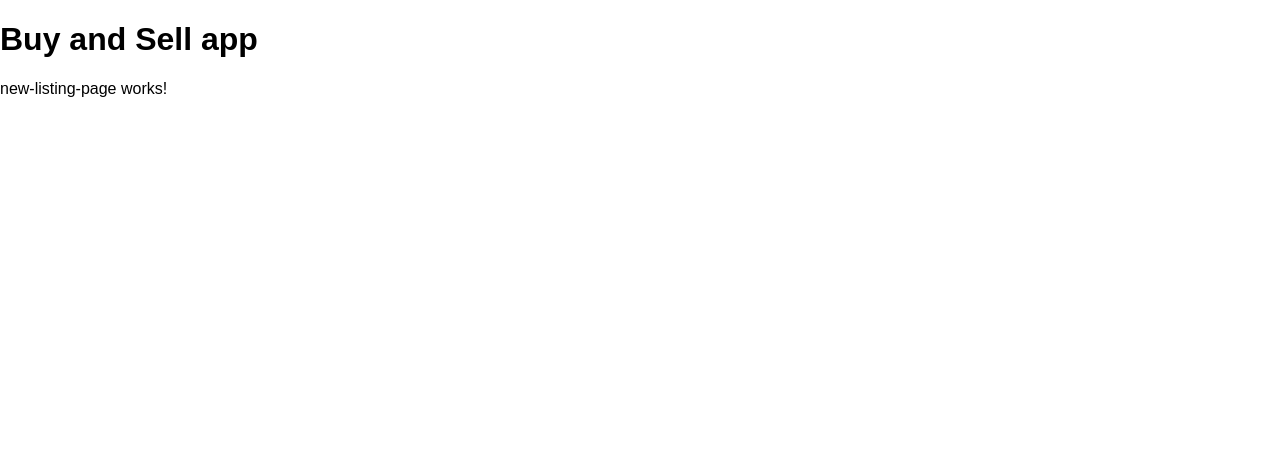
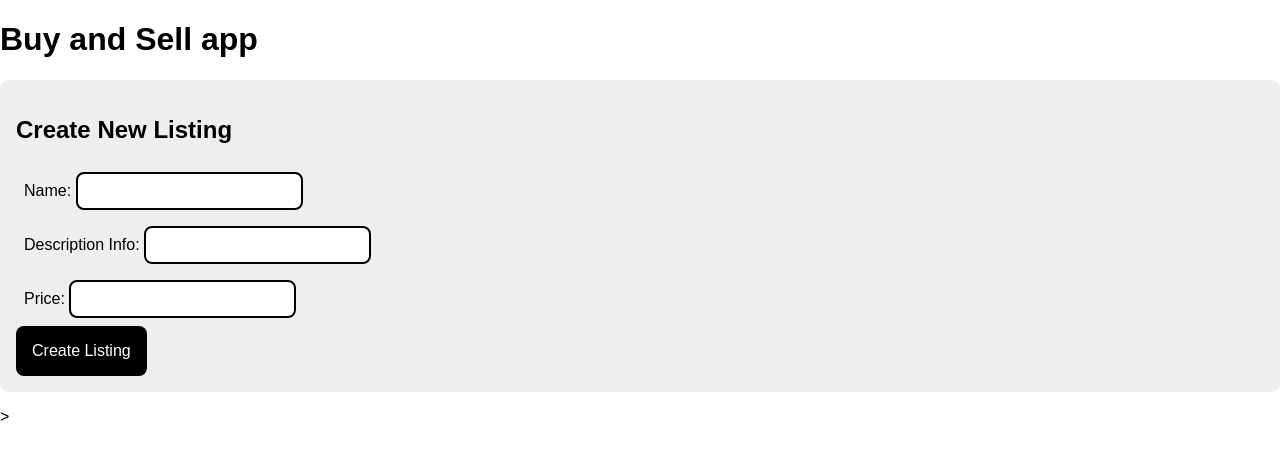
Before and after one commit to laflamablanc/angular-buy-and-sell, an Angular app: page /new-listing in a window 1280 px wide. Shown: the top 460 px of the page. Built offline with nearby package versions, Linux system fonts and the light colour scheme.

Commit message:
Create Listing Page Done

```diff
--- a/src/app/my-listings/my-listings.component.html
+++ b/src/app/my-listings/my-listings.component.html
@@ -1 +1,14 @@
-<p>my-listings works!</p>
+<div class = "content-box" *ngFor="let listing of listings">
+    <h3>{{listing.name}}</h3>
+    <p> {{listing.description}}</p>
+    <p>${{listing.price}}</p>
+    <div class = "buttons-container">
+        <a routerLink = "/edit-listing/{{listing.id}}">
+            <button>Edit</button>
+        </a>
+        <button (click) = "onDeleteClicked(listing.id)">Delete</button>
+    </div>
+</div>
+<a routerLink ="/new-listing">
+    <button>Create New Listing</button>
+</a>
--- a/src/app/my-listings/my-listings.component.ts
+++ b/src/app/my-listings/my-listings.component.ts
@@ -1,4 +1,6 @@
 import { Component, OnInit } from '@angular/core';
+import {fakeMyListings} from '../fake-data'
+import {Listing} from '../types'
 
 @Component({
   selector: 'app-my-listings',
@@ -7,9 +9,16 @@
 })
 export class MyListingsComponent implements OnInit {
 
+  listings: Listing[] = []
+
   constructor() { }
 
   ngOnInit(): void {
+    this.listings = fakeMyListings
+  }
+
+  onDeleteClicked(listingId:string): void {
+    alert(`Deleting your listing w/ Id: ${listingId}`)
   }
 
 }
--- a/src/app/new-listing-page/new-listing-page.component.html
+++ b/src/app/new-listing-page/new-listing-page.component.html
@@ -1 +1,24 @@
-<p>new-listing-page works!</p>
+<div class="content-box">
+    <h2>Create New Listing</h2>
+    <form (ngSubmit) = "onSubmit()">
+        <div>
+            <label for="name">
+                Name:
+            </label>
+            <input id="name" name="name" type="text" [(ngModel)]="name">
+        </div>
+        <div>
+            <label for="description">
+                Description Info:
+            </label>
+            <input id="description" name="description" type="text" [(ngModel)]="description">
+        </div>
+        <div>
+            <label for="price">
+                Price:
+            </label>
+            <input id="price" name="price" type="text" [(ngModel)]="price">
+        </div>
+        <button type="submit">Create Listing</button>
+    </form>
+</div>>
--- a/src/app/new-listing-page/new-listing-page.component.ts
+++ b/src/app/new-listing-page/new-listing-page.component.ts
@@ -1,4 +1,5 @@
 import { Component, OnInit } from '@angular/core';
+import { Router } from '@angular/router'
 
 @Component({
   selector: 'app-new-listing-page',
@@ -6,10 +7,20 @@
   styleUrls: ['./new-listing-page.component.css']
 })
 export class NewListingPageComponent implements OnInit {
+  name:string = ''
+  description:string = ''
+  price:string = ''
 
-  constructor() { }
+  constructor(
+    private router:Router
+  ) { }
 
   ngOnInit(): void {
   }
 
+  onSubmit(): void {
+    alert('creating a new listing..')
+    this.router.navigateByUrl('/my-listings')
+  }
+
 }
```
